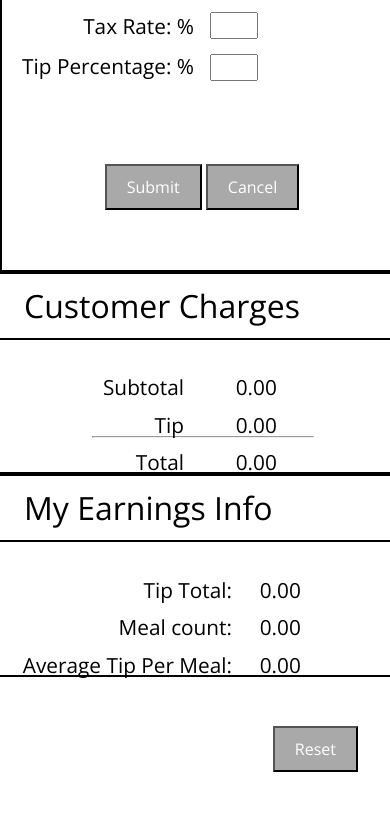
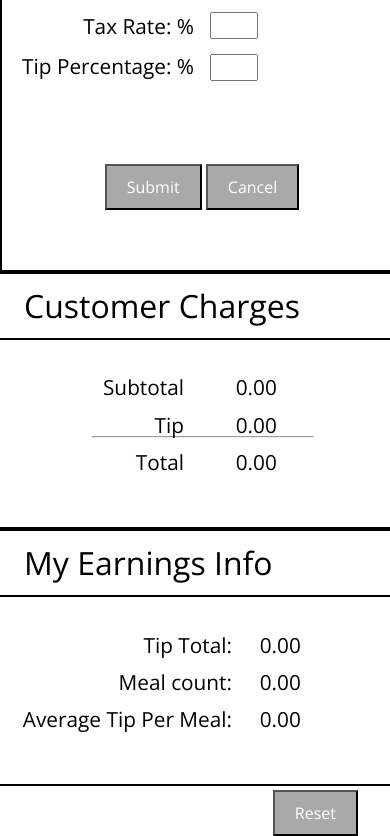
Before and after one commit to marchurley/waitstaff, a plain HTML site: page index.html in a window 390 px wide. Shown: the part 442-1278 px from the top of the page. Before the commit the page ends 1214 px from the top, so only its background shows below. Drawn offline with nearby package versions, Linux system fonts and the light colour scheme; some packages are replaced by stand-ins of ours.

Commit message:
Responsive Fix
CSS: .customerChargesWrapper,
.myEarningsWrapperr fixed height to 60%
CSS: .reset fixed margin top to 6em

```diff
--- a/styles/style.css
+++ b/styles/style.css
@@ -69,7 +69,7 @@ button, .button {
 .customerChargesWrapper,
 .myEarningsWrapper {
 	width: 99%;
-	height: 47%;
+	height: 60%;
 }
 
 .customerChargesWrapper {
@@ -187,7 +187,7 @@ hr {
 .reset {
 	float: right;
 	clear: both;
-	margin-top: 2em;
+	margin-top: 6em;
 	margin-right: 2em;
 }
 
```
